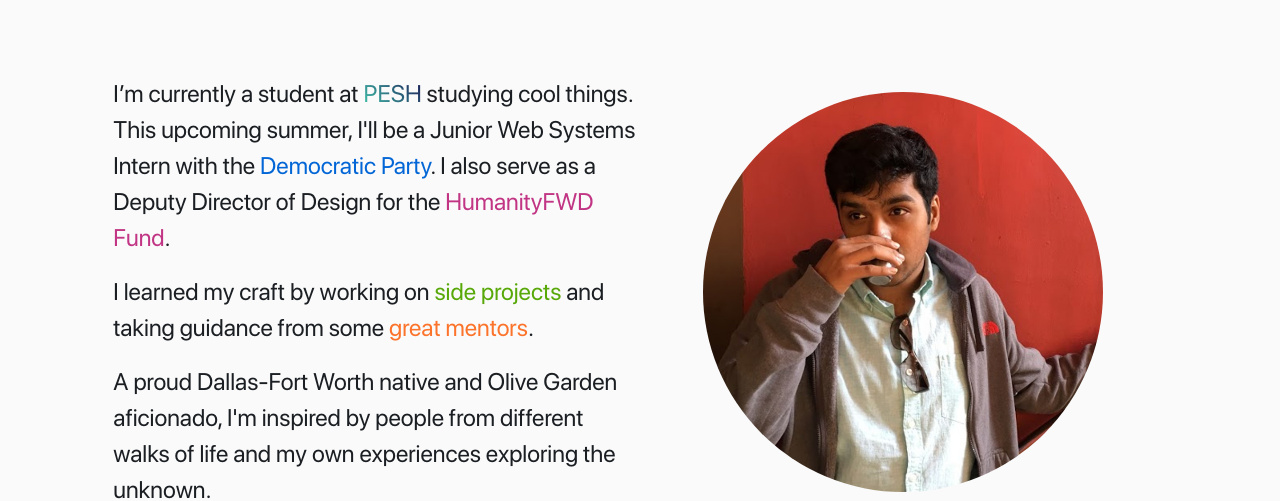
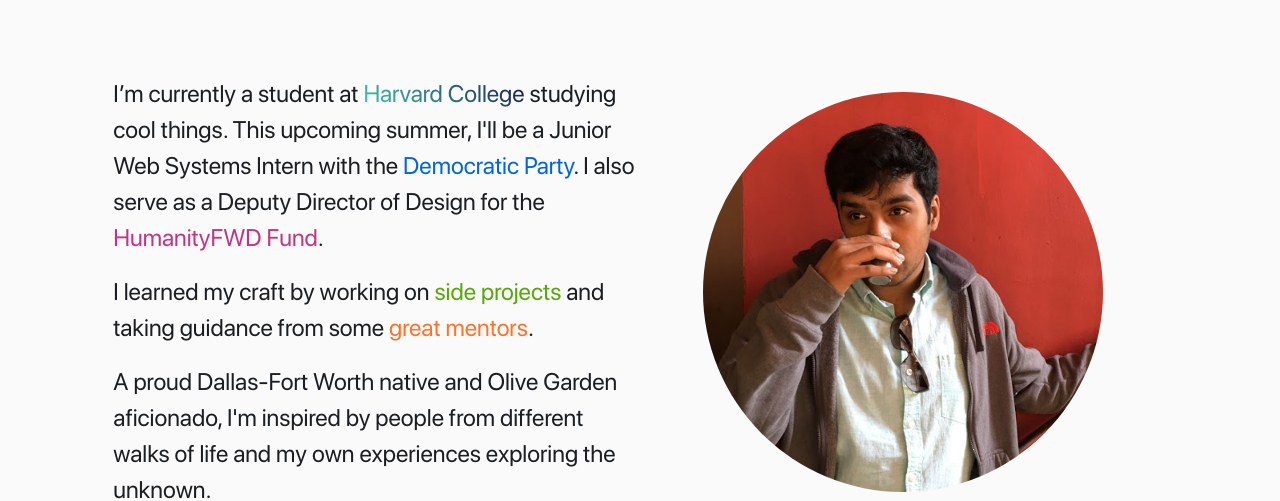
Before and after one commit to 123smallick/index, a plain HTML site: page about.html in a window 1280 px wide. Shown: the part 323-824 px from the top of the page. Drawn offline with Linux system fonts and the light colour scheme; a web font is replaced by a local one.

Commit message:
Update about.html

```diff
--- a/about.html
+++ b/about.html
@@ -114,7 +114,7 @@
     <main class="c12 summary main">
         <div>
             <p>
-                I’m currently a student at <a href="https://www.pisd.edu/pesh" target="_blank" rel="noopener" class="link cornell-link">PESH</a> studying cool things. This upcoming summer,  I'll be a Junior Web Systems Intern with the <a href="https://democrats.org" target="_blank" rel="noopener" style="color: #0366D6" class="link">Democratic Party</a>. I also serve as a Deputy Director of Design for the <a href="https://humanityfwd.org/" target="_blank" rel="noopener" class="link ig-link">HumanityFWD Fund</a>.
+                I’m currently a student at <a href="https://www.harvard.edu/" target="_blank" rel="noopener" class="link cornell-link">Harvard College</a> studying cool things. This upcoming summer,  I'll be a Junior Web Systems Intern with the <a href="https://democrats.org" target="_blank" rel="noopener" style="color: #0366D6" class="link">Democratic Party</a>. I also serve as a Deputy Director of Design for the <a href="https://humanityfwd.org/" target="_blank" rel="noopener" class="link ig-link">HumanityFWD Fund</a>.
             </p><br>
             <p>
                 I learned my craft by working on <a href= target="_blank" rel="noopener" style="color: #57a808" class="link">side projects</a> and taking guidance from some <a href="https://www.linkedin.com/in/sniptamallick" target="_blank" rel="noopener" style="color: #fc742b">great mentors</a>.
```
